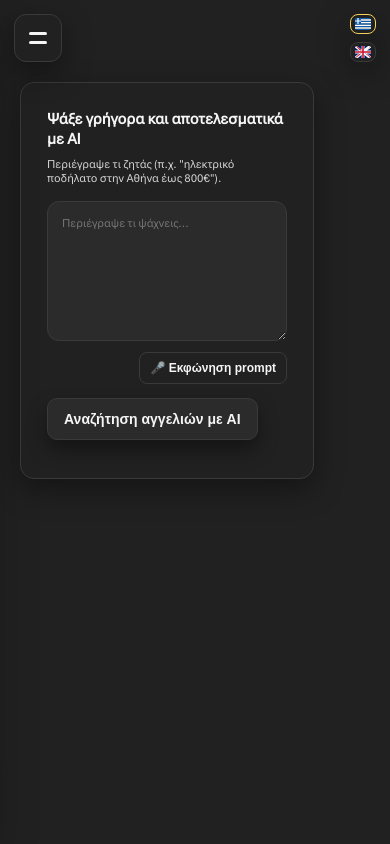
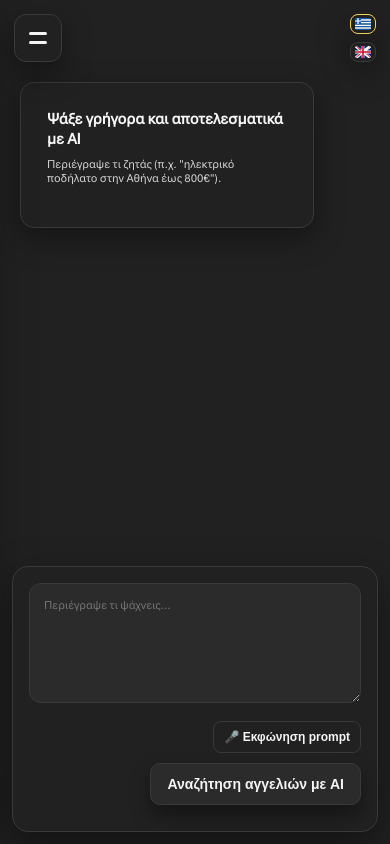
Before and after one commit to johnelJL/speedlist, a website: page public/index.html in a window 390 px wide. Drawn offline with Linux system fonts and the light colour scheme; files that its build step writes are made by us from their sources; files whose address does not match are found by name.

Commit message:
Reposition prompts in floating chat dock

```diff
--- a/public/main.js
+++ b/public/main.js
@@ -1390,6 +1390,8 @@ function renderHome() {
     <div class="hero-card">
       <h1>${t('heroTitle')}</h1>
       <p>${t('heroSubtitle')}</p>
+    </div>
+    <div class="prompt-dock">
       <textarea id="prompt" class="prompt-area" placeholder="${t('heroPlaceholder')}"></textarea>
       <div class="prompt-toolbar">
         <button id="prompt-speech-btn" class="button ghost tiny speech-button" type="button">${t('speechButtonLabel')}</button>
@@ -1414,6 +1416,8 @@ function renderSearchOnly() {
     <div class="hero-card">
       <h1>${t('searchOnlyTitle')}</h1>
       <p>${t('searchOnlySubtitle')}</p>
+    </div>
+    <div class="prompt-dock">
       <textarea id="prompt" class="prompt-area" placeholder="${t('searchOnlyPlaceholder')}"></textarea>
       <div class="prompt-toolbar">
         <button id="prompt-speech-btn" class="button ghost tiny speech-button" type="button">${t('speechButtonLabel')}</button>
@@ -1622,10 +1626,6 @@ function renderAdCreation(options = {}) {
     <div class="hero-card">
       <h2>${t('accountCreateHeading')}</h2>
       <p>${t('accountCreateSubheading')}</p>
-      <textarea id="prompt" class="prompt-area" placeholder="${t('accountPromptPlaceholder')}"></textarea>
-      <div class="prompt-toolbar">
-        <button id="prompt-speech-btn" class="button ghost tiny speech-button" type="button">${t('speechButtonLabel')}</button>
-      </div>
       <div class="upload-area" id="upload-area">
         <div>
           <div class="upload-title">${t('uploadTitle')}</div>
@@ -1635,11 +1635,17 @@ function renderAdCreation(options = {}) {
       </div>
       <div id="upload-status" class="status subtle"></div>
       <div id="image-previews" class="image-previews"></div>
+      ${creationNotice}
+    </div>
+    <div class="prompt-dock">
+      <textarea id="prompt" class="prompt-area" placeholder="${t('accountPromptPlaceholder')}"></textarea>
+      <div class="prompt-toolbar">
+        <button id="prompt-speech-btn" class="button ghost tiny speech-button" type="button">${t('speechButtonLabel')}</button>
+      </div>
       <div class="actions">
         <button id="create-btn" class="button primary" ${creationDisabled}>${t('createButton')}</button>
       </div>
       <div id="status" class="status"></div>
-      ${creationNotice}
     </div>
     <div class="section" id="results-section" style="display:none;"></div>
   `;
@@ -2048,17 +2054,6 @@ async function renderDraftEditor(ad, options = {}) {
       <p class="status subtle">${t('reviewInstructions')}</p>
       ${editInfo}
       <div class="field">
-        <label for="draft-revision-prompt">${t('draftRevisionLabel')}</label>
-        <textarea id="draft-revision-prompt" class="prompt-area" rows="3" placeholder="${t('draftRevisionPlaceholder')}"></textarea>
-        <div class="prompt-toolbar">
-          <button id="draft-revision-speech-btn" class="button ghost tiny speech-button" type="button">${t('speechButtonLabel')}</button>
-        </div>
-      </div>
-      <div class="actions">
-        <button id="draft-revision-btn" class="button secondary">${t('draftRevisionButton')}</button>
-      </div>
-      <div id="draft-revision-status" class="status"></div>
-      <div class="field">
         <label for="ad-title-input">${t('fieldTitleLabel')}</label>
         <input id="ad-title-input" class="input ad-editor-input" type="text" />
       </div>
@@ -2109,6 +2104,17 @@ async function renderDraftEditor(ad, options = {}) {
       </div>
       <div id="save-status" class="status"></div>
       </div>
+    </div>
+    <div class="prompt-dock">
+      <div class="prompt-dock-title">${t('draftRevisionLabel')}</div>
+      <textarea id="draft-revision-prompt" class="prompt-area" rows="3" placeholder="${t('draftRevisionPlaceholder')}"></textarea>
+      <div class="prompt-toolbar">
+        <button id="draft-revision-speech-btn" class="button ghost tiny speech-button" type="button">${t('speechButtonLabel')}</button>
+      </div>
+      <div class="actions">
+        <button id="draft-revision-btn" class="button secondary">${t('draftRevisionButton')}</button>
+      </div>
+      <div id="draft-revision-status" class="status"></div>
     </div>
   `;
 
--- a/public/style.css
+++ b/public/style.css
@@ -227,6 +227,8 @@ img {
   padding: 32px;
   /* Reserve room for the fixed language switcher so content isn't hidden */
   padding-right: calc(32px + var(--language-switcher-width));
+  /* Reserve room for the floating prompt dock so content stays visible */
+  padding-bottom: 220px;
 }
 
 .backdrop {
@@ -278,6 +280,46 @@ img {
   display: flex;
   justify-content: flex-end;
   gap: 8px;
+}
+
+.prompt-dock {
+  position: fixed;
+  bottom: 24px;
+  right: 24px;
+  width: min(440px, calc(100% - 32px));
+  background: var(--card);
+  border: 1px solid var(--border);
+  border-radius: 16px;
+  box-shadow: 0 18px 45px rgba(0, 0, 0, 0.45);
+  padding: 16px;
+  display: flex;
+  flex-direction: column;
+  gap: 10px;
+  z-index: 60;
+}
+
+.prompt-dock .prompt-area {
+  min-height: 120px;
+  resize: vertical;
+}
+
+.prompt-dock .prompt-dock-title {
+  font-weight: 700;
+  font-size: 13px;
+  margin-bottom: 4px;
+}
+
+.prompt-dock .prompt-toolbar,
+.prompt-dock .actions {
+  justify-content: flex-end;
+}
+
+.prompt-dock .actions {
+  margin-top: 0;
+}
+
+.prompt-dock .status {
+  margin: 0;
 }
 
 .speech-button {
@@ -926,6 +968,13 @@ img {
     padding-top: calc(20px + 48px + 14px);
   }
 
+  .prompt-dock {
+    left: 12px;
+    right: 12px;
+    bottom: 12px;
+    width: auto;
+  }
+
   body.nav-open .backdrop {
     opacity: 1;
     pointer-events: auto;
```
